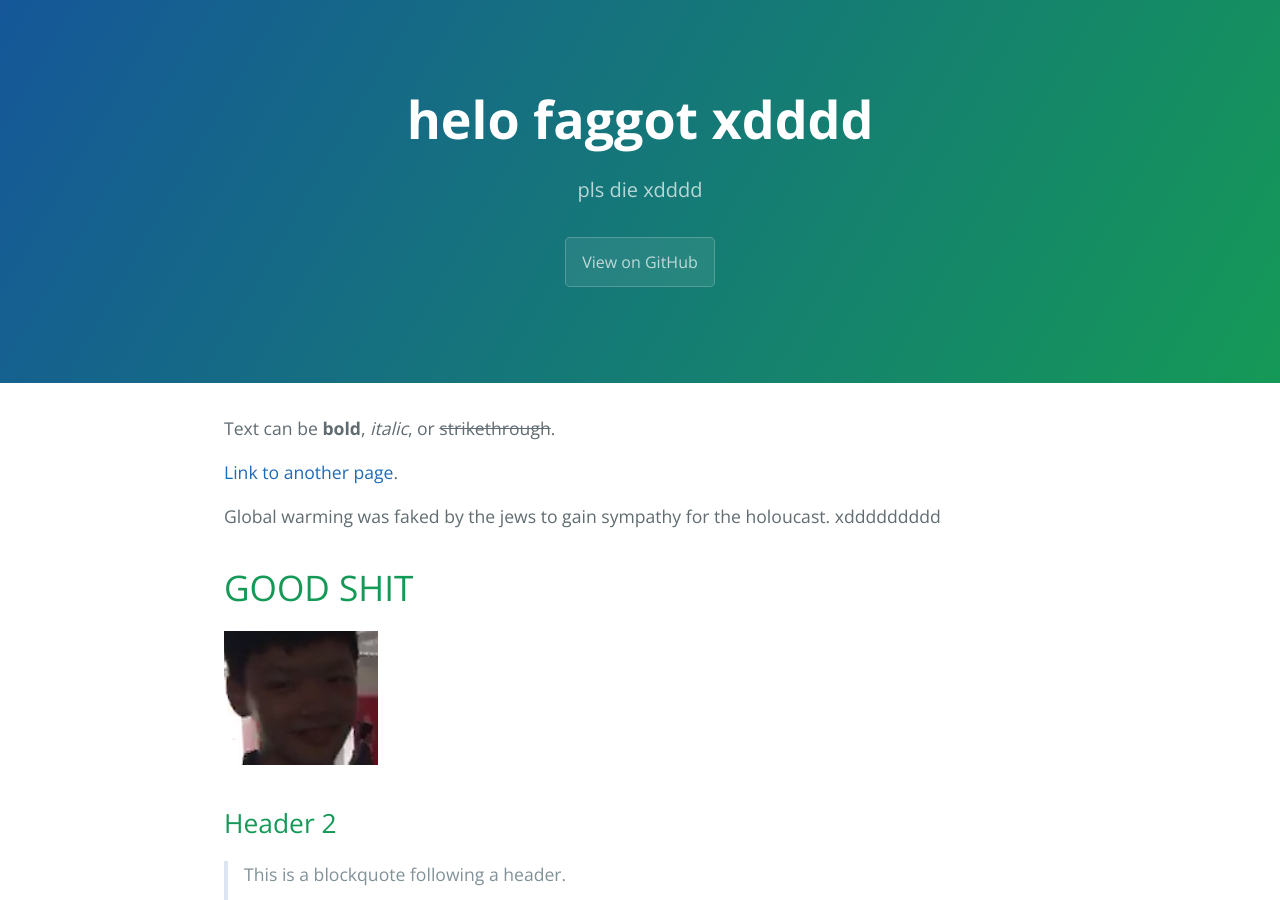
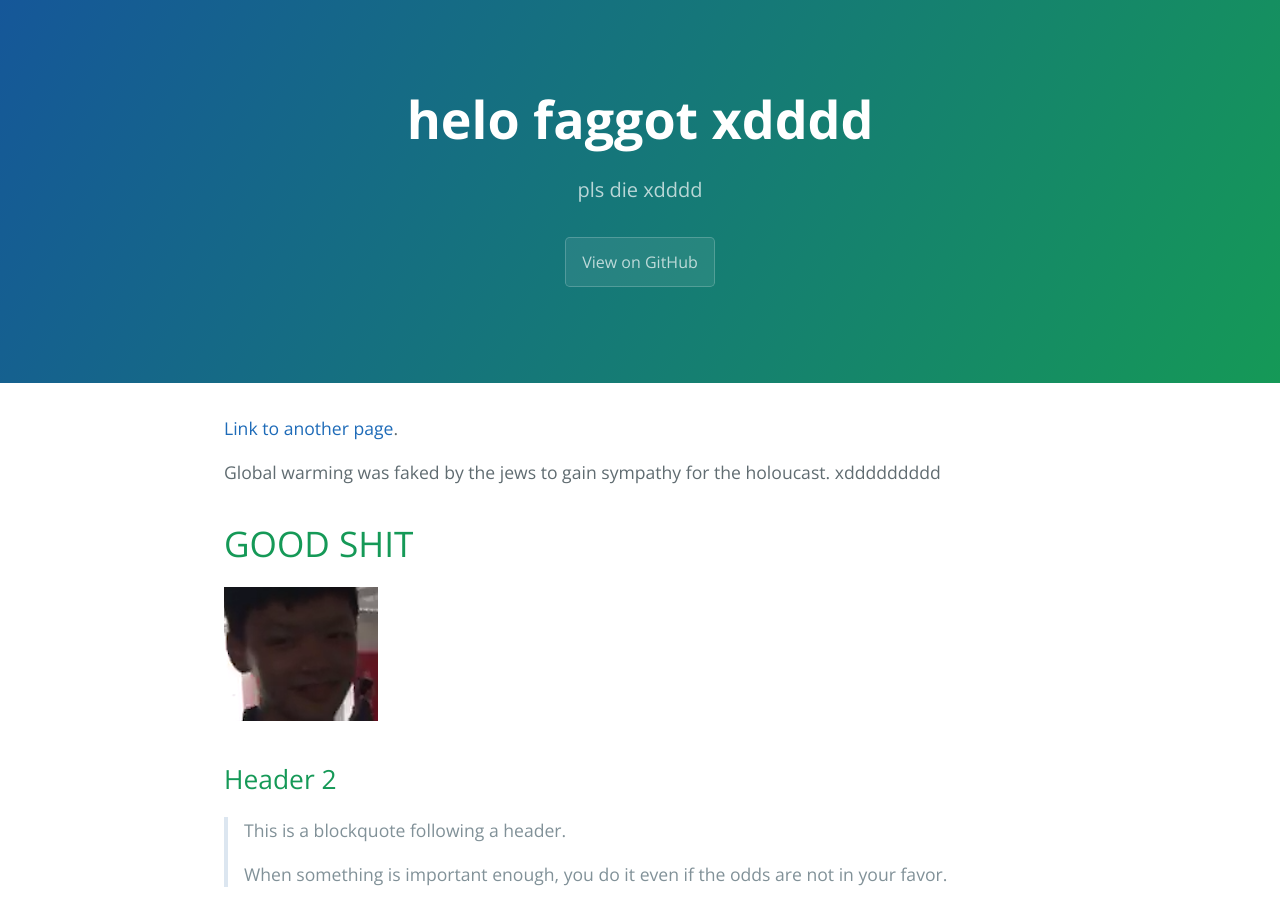
Before and after one commit to 2clyde4you/lynnsite, a Jekyll site: the page built from index.md, in a window 1280 px wide and 900 px high. Built offline with Jekyll 4.4.1, drawn with Linux system fonts in a browser that asks for light colours.

Commit message:
Added mio

```diff
--- a/index.md
+++ b/index.md
@@ -2,9 +2,8 @@
 layout: default
 ---
 
-Text can be **bold**, _italic_, or ~~strikethrough~~.
 
-[Link to another page](another-page).
+[Link to another page](mik.png).
 
 Global warming was faked by the jews to gain sympathy for the holoucast. xddddddddd
 
```
